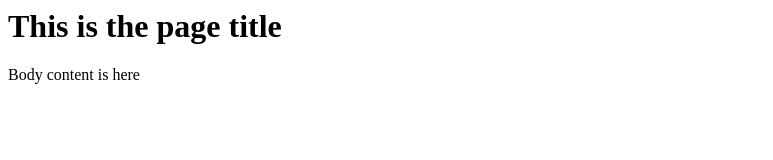
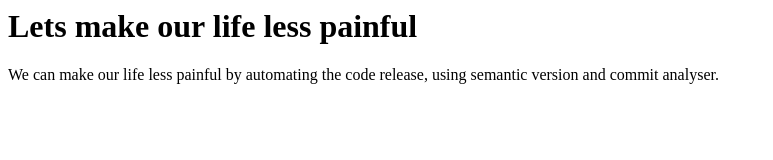
Before and after one commit to chaitanyamaili/tutor-semantic-release, a website: page index.html in a window 1280 px wide. Shown: the whole page, without its empty margins (0-773 px from the left). Drawn offline with Linux system fonts and the light colour scheme.

Commit message:
BREAKING CHANGE: this updated the totla index page.

```diff
--- a/index.html
+++ b/index.html
@@ -1,7 +1,7 @@
 <html>
     <title>Tutor for semantic version system</title>
     <body>
-        <h1>This is the page title</h1>
-        <div>Body content is here</div>
+        <h1>Lets make our life less painful</h1>
+        <div>We can make our life less painful by automating the code release, using semantic version and commit analyser.</div>
     </body>
 </html>
```
